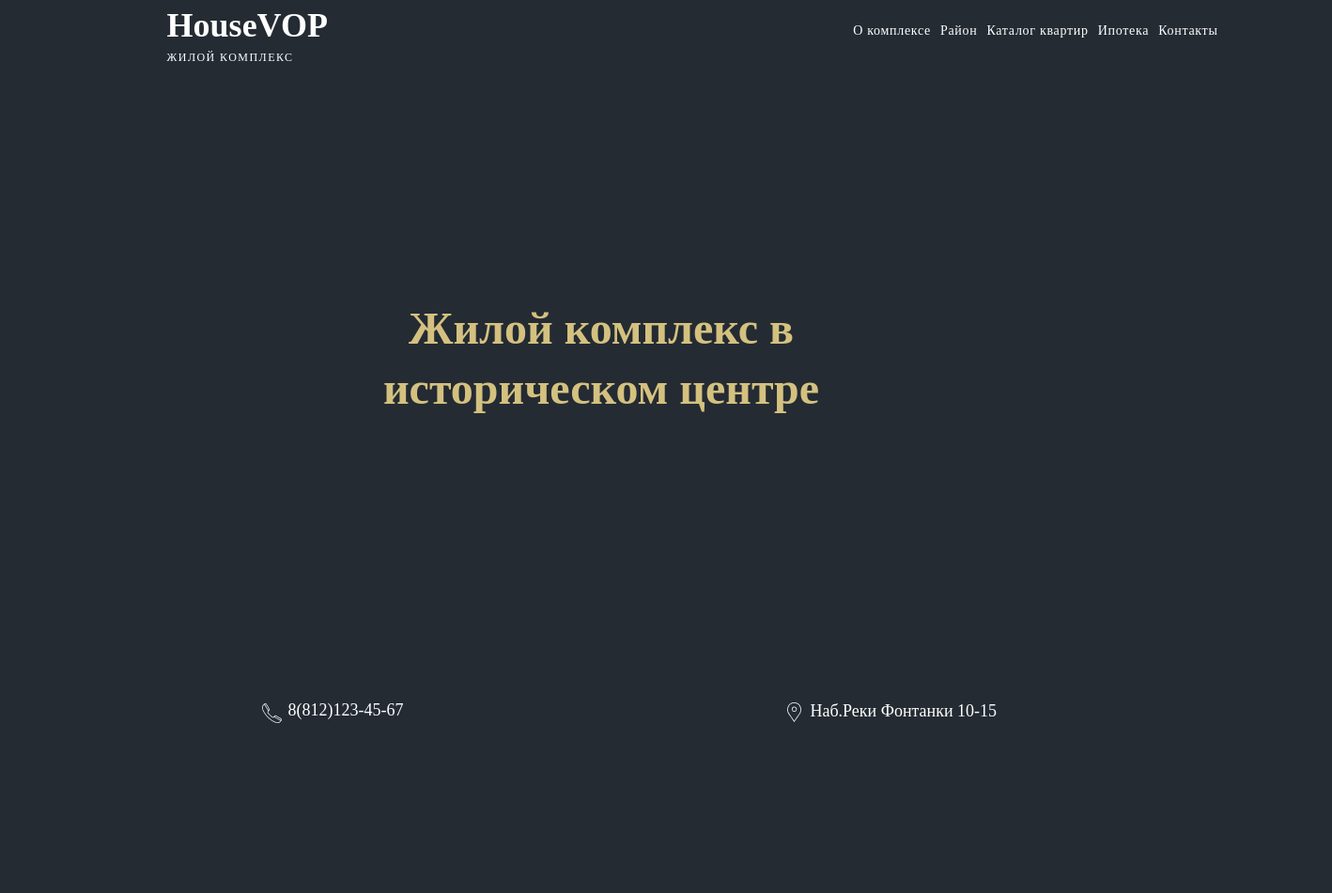
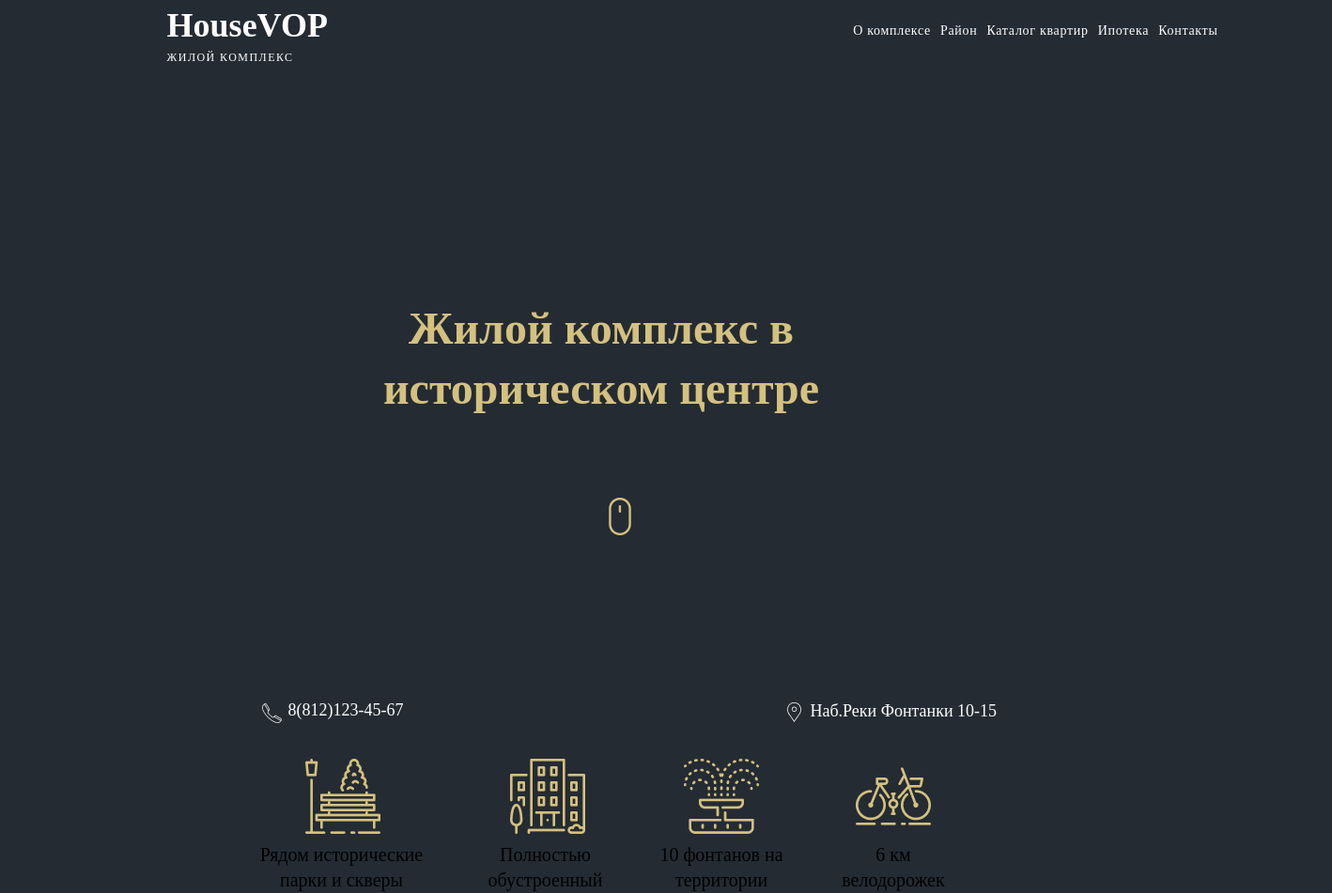
Before and after one commit to vasilyatsishin/LastBeginnerProject, a plain HTML site: page Project/index.html in a window 1280 px wide. Shown: the whole page at 94% size, 1418 px wide, since content can reach past the window. Before the commit the page ends 800 px from the top, so only its background shows below. Drawn offline with Linux system fonts and the light colour scheme; a web font is replaced by a local one.

Commit message:
Add files via upload

```diff
--- a/Project/index.html
+++ b/Project/index.html
@@ -29,7 +29,33 @@
       <p class="hero-place">Наб.Реки Фонтанки 10-15</p>
       <img src="Place.png" alt="" class="place">
       <img src="Call.Png" alt="" class="Phone">
+      <img src="mouse.png" alt="" class="mouse">
      </div>
+  </section>
+
+  <section id="testimonials">
+    <div class="testimonials">
+      <div class="bench">
+        <img src="bench.png" alt="" class="benchimg">
+        <p class="benchtxt">Рядом исторические парки и скверы</p>
+      </div>
+      <div class="building">
+        <img src="building.png" alt="" class="buildingimg">
+        <p class="buildingtxt">Полностью обустроенный</p>
+      </div>
+        <div class="fountain">
+          <img src="fountain.png" alt="" class="fountainimg">
+          <p class="fountaintxt">10 фонтанов на территории</p>
+        </div>
+        <div class="bicycle">
+          <img src="bicycle.png" alt="" class="bicycleimg">
+          <p class="bicycletxt"> 6 км велодорожек</p>
+        </div>
+    </div>
+  </section>
+
+  <section id="apartments">
+
   </section>
 </body>
 </html>
--- a/Project/styles.css
+++ b/Project/styles.css
@@ -75,13 +75,13 @@ li{
 }
 
 #header{
+  position: relative;
   background-image: url(Rectangle.png);
-  height: 100vh;
+  height: 95vh;
 }
 
-#hero{
-  top: 100px;
-}
+
+
 
 .container{
   display: flex;
@@ -106,6 +106,11 @@ li{
   text-align: center;
 
   color: #D4C17F;
+}
+
+.mouse{
+  position: relative;
+  left: 50%;
 }
 
 .hero-phone{
@@ -146,3 +151,100 @@ color: #FFFFFF;
   top: 240px;
   left: -15%;
 }
+
+#testimonials{
+  display: flex;
+  justify-content: space-around;
+  position: relative;
+  top: 48px;
+}
+
+.testimonials{
+  display: flex;
+  justify-content: space-around;
+  width: 800px;
+}
+
+.benchtxt{
+position: relative;
+width: 193px;
+height: 47px;
+  top: 5px;
+  font-family: Raleway;
+  font-style: normal;
+  font-weight: 300;
+  font-size: 20px;
+  line-height: 27px;
+
+  display: flex;
+  justify-content: space-around;
+  text-align: center;
+}
+
+.buildingtxt{
+  position: relative;
+  width: 133px;
+  height: 47px;
+    top: 5px;
+    font-family: Raleway;
+    font-style: normal;
+    font-weight: 300;
+    font-size: 20px;
+    line-height: 27px;
+
+    display: flex;
+    justify-content: space-around;
+    text-align: center;
+}
+
+.fountaintxt{
+  position: relative;
+  width: 134px;
+  height: 47px;
+    top: 5px;
+    font-family: Raleway;
+    font-style: normal;
+    font-weight: 300;
+    font-size: 20px;
+    line-height: 27px;
+
+  display: flex;
+  justify-content: space-around;
+  text-align: center;
+}
+
+.bicycletxt{
+  position: relative;
+  width: 124px;
+  height: 47px;
+  top: 5px;
+    font-family: Raleway;
+    font-style: normal;
+    font-weight: 300;
+    font-size: 20px;
+    line-height: 27px;
+
+    display: flex;
+    justify-content: space-around;
+    text-align: center;
+}
+
+.benchimg{
+  position: relative;
+  left: 30%;
+}
+
+.buildingimg{
+  position: relative;
+  left: 22%;
+}
+
+.fountainimg{
+  position: relative;
+  left: 20%;
+}
+
+.bicycleimg{
+  position: relative;
+  left: 18%;
+}
```
Also changed, not shown: Project/mouse.png (added).
